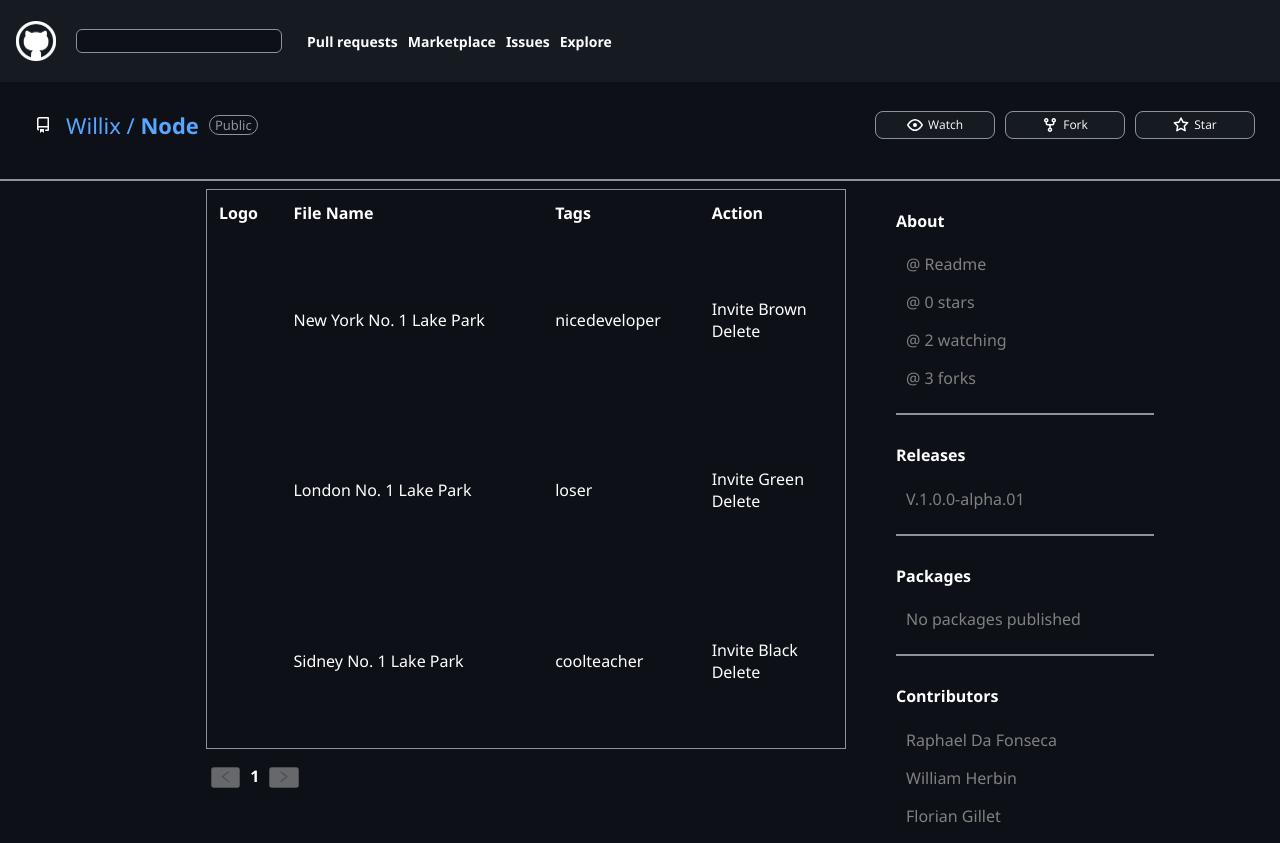
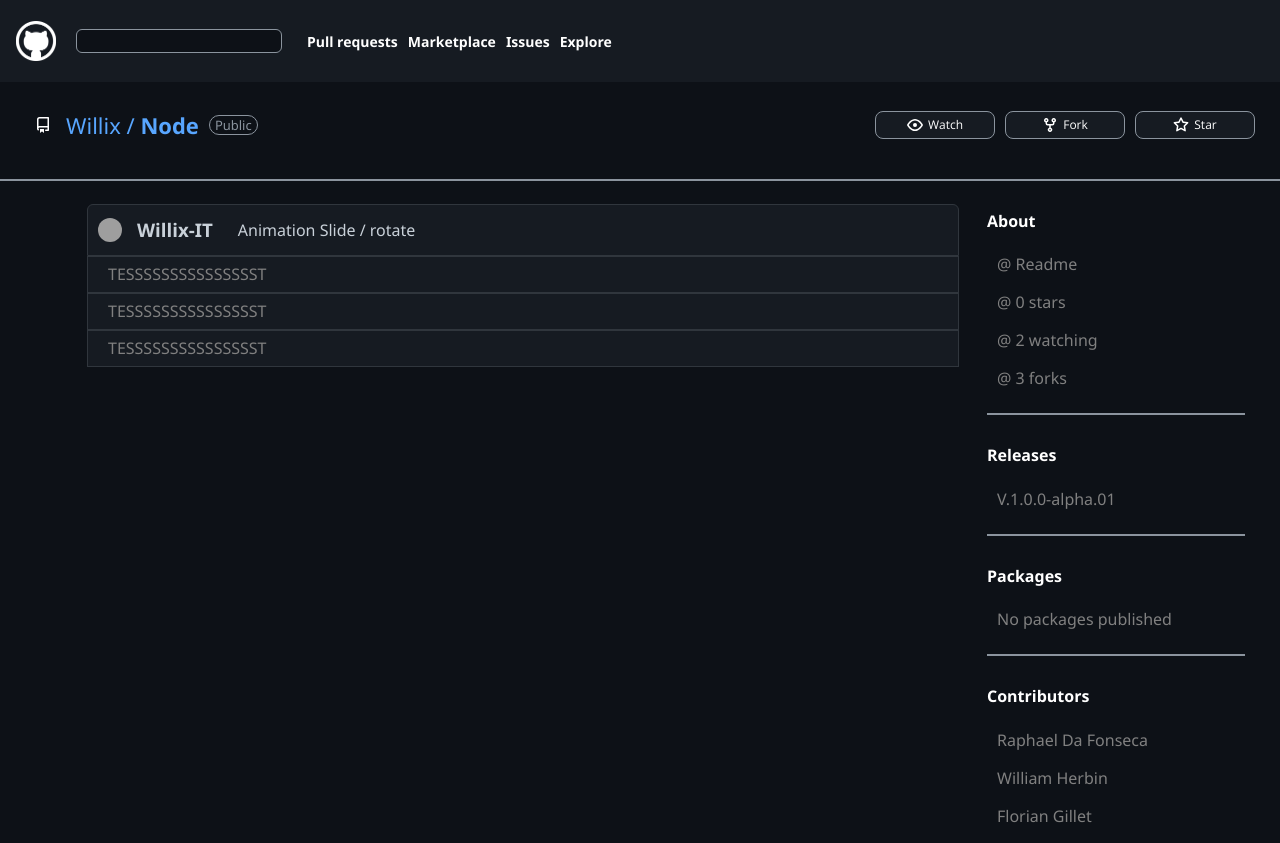
Before and after one commit to floriang92/Node, a React (Create React App) app in the folder Frontend/frontend/: page / in a window 1280 px wide. Built offline with nearby package versions, Linux system fonts and the light colour scheme; grey boxes are pictures that could not be loaded.

Commit message:
add content for the content files

```diff
--- a/Frontend/frontend/src/Components/FileTable/FileTable.css
+++ b/Frontend/frontend/src/Components/FileTable/FileTable.css
@@ -1,19 +1,50 @@
-.ant-table-cell {
-    color: white;
-    text-align: left;
-    padding: 10px;
+.container-global {
+  width: 850px;
+  display: flex;
+  flex-direction: column;
+  justify-content:center;
+  margin: 15px 50px;
 }
 
-.ant-table-wrapper {
-    width: 70%;
+.container-header {
+  background-color: #161b22;
+  border: solid 1px #30363d;
+  border-radius: 6px 6px 0 0;
+  height: 50px;
+  width: 100%;
+  display: flex;
+  align-items: center;
+  padding: 0 10px;
+}
+
+.left-part-icon-url {
+  color: #c9d1d9 !important;
+  width: 100%;
+  height: 50px;
+  display: flex;
+  align-items: center;
+}
+.url {
+  color: #c9d1d9 !important;
+}
+.user-title {
+  margin: 0 15px;
+}
+.avatar-user {
+  border-radius: 50%;
+}
+.lineItems {
+  height: 35px;
+  width: 100%;
+  background-color: #161b22;
+  border: solid 1px #30363d;
+  display: flex;
+  align-items: center;
+  padding: 0 10px;
+}
+
+.container-items {
+    width: 100%;
     display: flex;
-    justify-content: right;
-
-
-}
-table {
-    width:50vw;
-    height:70vh;
-    border: 1px solid #8B949E;
-    margin-right: 50px;
-}
+    flex-direction: column;
+  }
--- a/Frontend/frontend/src/Components/FileTable/FileTable.jsx
+++ b/Frontend/frontend/src/Components/FileTable/FileTable.jsx
@@ -1,8 +1,6 @@
 import React from "react";
 import "./FileTable.css";
 import { Table, Tag, Space } from "antd";
-
-const { Column, ColumnGroup } = Table;
 
 const data = [
   {
@@ -32,36 +30,66 @@
 ];
 
 export default function FileTable() {
+  const [lineItems, setLineItems] = React.useState();
+  const [dataUsers, setDataUsers] = React.useState([
+    {
+      key: "1",
+      firstName: "John",
+      lastName: "Brown",
+      age: 32,
+      address: "New York No. 1 Lake Park",
+      tags: ["nice", "developer"],
+    },
+    {
+      key: "2",
+      firstName: "Jim",
+      lastName: "Green",
+      age: 42,
+      address: "London No. 1 Lake Park",
+      tags: ["loser"],
+    },
+    {
+      key: "3",
+      firstName: "Joe",
+      lastName: "Black",
+      age: 32,
+      address: "Sidney No. 1 Lake Park",
+      tags: ["cool", "teacher"],
+    },
+  ])
+
+
+  React.useEffect(() => {
+    setLineItems(dataUsers.map((user, index) => {
+      return(<div className="lineItems">
+        <p>TESSSSSSSSSSSSSSST</p>
+      </div>)
+    }))
+  },[dataUsers])
+
   return (
-    <Space style={{width:"70vw"}}>
-      <Table dataSource={data} style={{width:"100%"}}>
-        <Column title="Logo" dataIndex="logo" key="logo" />
-        <Column title="File Name" dataIndex="address" key="address" />
-        <Column
-          title="Tags"
-          dataIndex="tags"
-          key="tags"
-          render={(tags) => (
-            <>
-              {tags.map((tag) => (
-                <Tag color="blue" key={tag}>
-                  {tag}
-                </Tag>
-              ))}
-            </>
-          )}
-        />
-        <Column
-          title="Action"
-          key="action"
-          render={(text, record) => (
-            <Space size="middle">
-              <a>Invite {record.lastName}</a>
-              <a>Delete</a>
-            </Space>
-          )}
-        />
-      </Table>
+    <Space style={{ display: "flex", justifyContent: "right" }}>
+      <div className="container-global">
+        <div className="container-header">
+          <div className="left-part-icon-url">
+            <img
+              data-test-selector="commits-avatar-stack-avatar-image"
+              src="https://avatars.githubusercontent.com/u/58976208?s=48&amp;v=4"
+              width="24"
+              height="24"
+              alt="@Willix-IT"
+              class="avatar-user"
+            />
+            <h3 class="user-title">Willix-IT </h3>
+            <p class="url">Animation Slide / rotate</p>
+          </div>
+
+        </div>
+        <div className="container-items">
+          {lineItems}
+
+        </div>
+      </div>
     </Space>
   );
 }
--- a/Frontend/frontend/src/Views/HomePage.jsx
+++ b/Frontend/frontend/src/Views/HomePage.jsx
@@ -90,7 +90,7 @@
         </div>
       </div>
       <hr color="#8B949E"></hr>
-      <div style={{display:"flex"}}>
+      <div style={{display:"flex", justifyContent: "center"}}>
       <FileTable />
       <Infos></Infos>
       </div>
```
Also changed, not shown: 1 other file (tests, documents, lock files or other folders).
